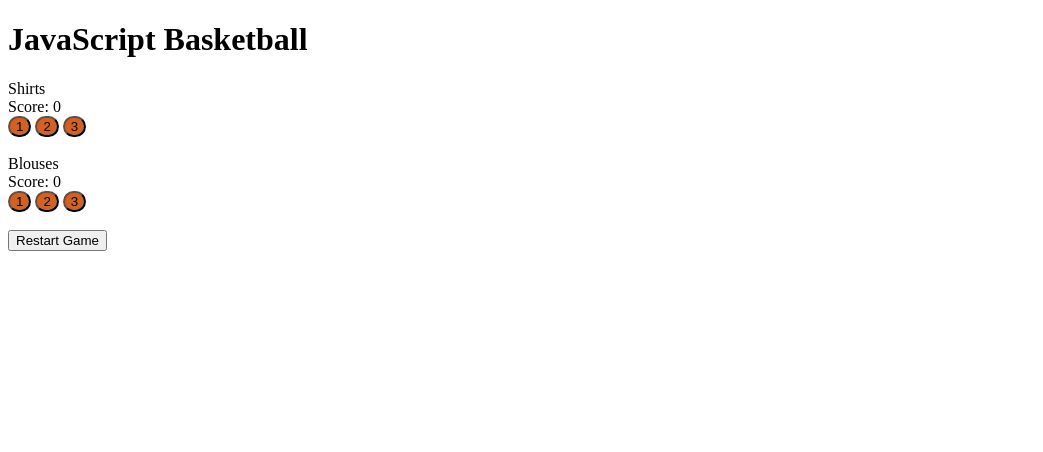
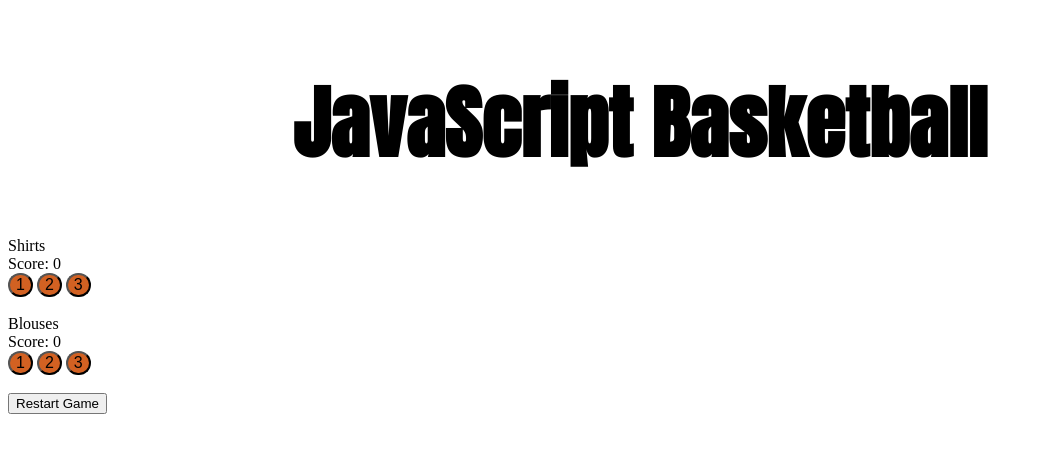
Before and after one commit to joneskj55/javascript-basketball, a plain HTML site: page index.html in a window 1280 px wide. Shown: the whole page, without its empty margins (0-1043 px from the left). Drawn offline with Linux system fonts and the light colour scheme.

Commit message:
add initial font and title styling

```diff
--- a/index.html
+++ b/index.html
@@ -6,10 +6,16 @@
     <title>JavaScript Basketball</title>
     <meta name="viewport" content="width=device-width, initial-scale=1" />
     <link rel="stylesheet" href="style.css" />
+    <link rel="preconnect" href="https://fonts.googleapis.com" />
+    <link rel="preconnect" href="https://fonts.gstatic.com" crossorigin />
+    <link
+      href="https://fonts.googleapis.com/css2?family=Anton&display=swap"
+      rel="stylesheet"
+    />
     <script src="script.js"></script>
   </head>
   <body>
-    <h1>JavaScript Basketball</h1>
+    <h1 class="title">JavaScript Basketball</h1>
     <div class="left-div">
       Shirts<br />
       Score: <span id="player-one-score">0</span>
--- a/style.css
+++ b/style.css
@@ -1,6 +1,14 @@
+.title {
+  text-align: center;
+  margin-top: 5%;
+  font-size: 5em;
+  font-family: "Anton", sans-serif;
+}
+
 .button {
   color: black;
   background-color: #d26122;
   border-radius: 100px;
   cursor: grab;
+  font-size: 1em;
 }
```
